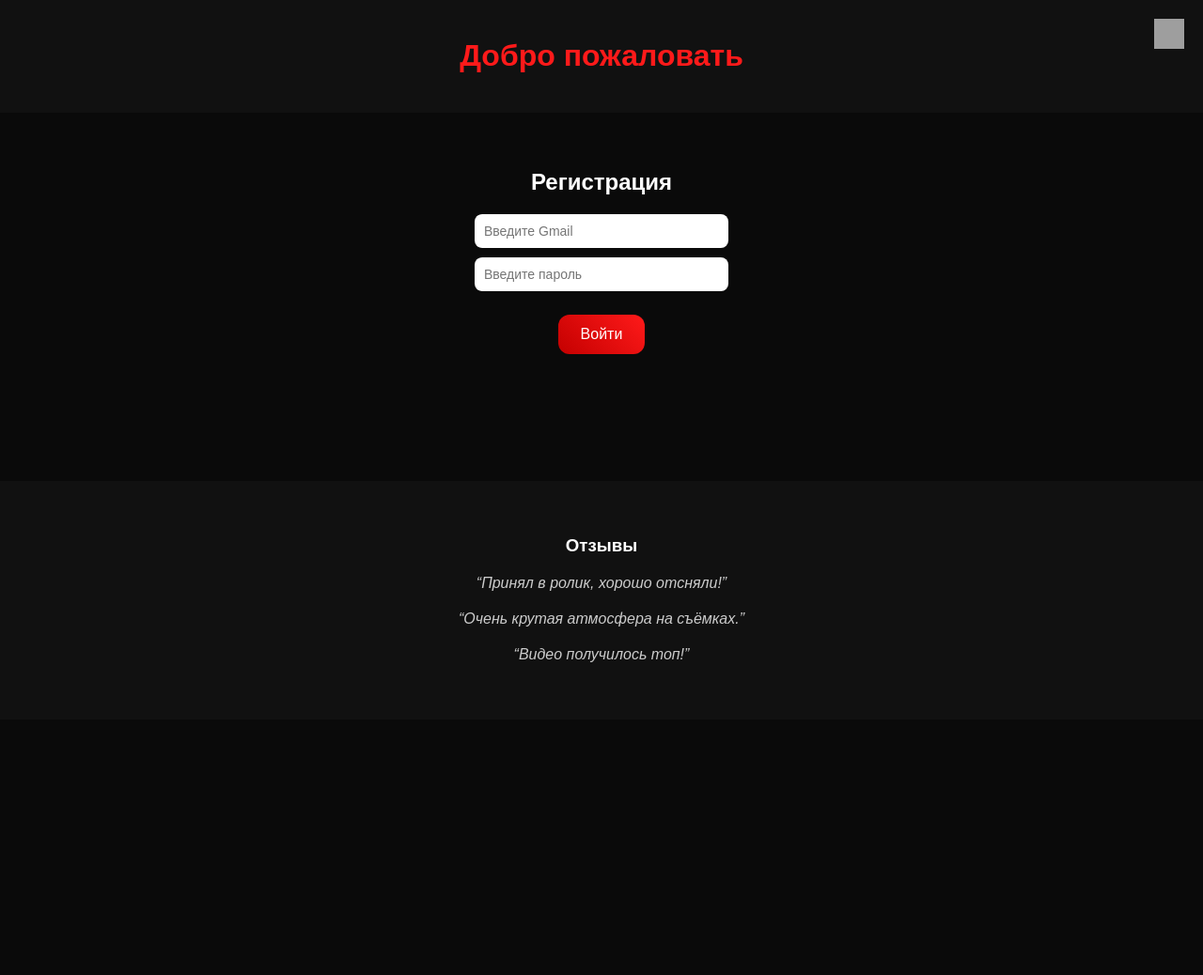
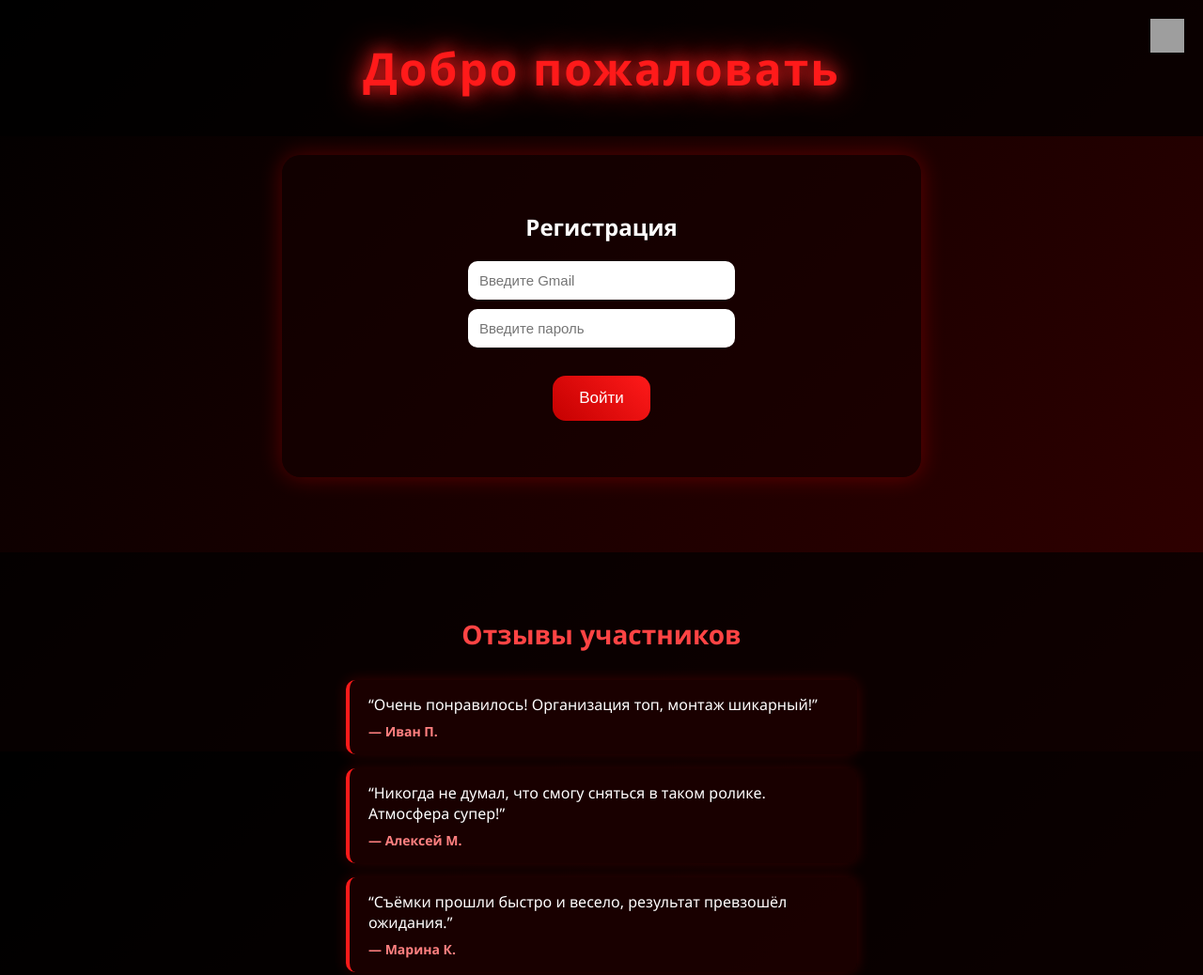
Before and after one commit to KA71337/8class-chat, a plain HTML site: page index.html in a window 1280 px wide. Shown: the top 1038 px of the page at 94% size. Before the commit the page ends 800 px from the top, so only its background shows below. Drawn offline with Linux system fonts and the light colour scheme; grey boxes are pictures that could not be loaded.

Commit message:
Update index.html

```diff
--- a/index.html
+++ b/index.html
@@ -6,24 +6,44 @@
   <style>
     body {
       margin: 0;
-      font-family: Arial, sans-serif;
-      background: #0a0a0a;
+      font-family: 'Segoe UI', Arial, sans-serif;
+      background: linear-gradient(135deg, #000000, #1a0000, #330000);
+      background-attachment: fixed;
       color: #fff;
       text-align: center;
     }
 
     header {
       position: relative;
-      padding: 20px;
-      background: #111;
+      padding: 40px 20px;
+      background: rgba(0, 0, 0, 0.7);
+    }
+
+    header h1 {
+      font-size: 48px;
+      font-weight: 700;
+      color: #ff1a1a;
+      text-shadow: 0 0 15px #ff1a1a, 0 0 30px #b30000;
+      letter-spacing: 2px;
+      margin: 0;
+      animation: glow 2s ease-in-out infinite alternate;
+    }
+
+    @keyframes glow {
+      from {
+        text-shadow: 0 0 15px #ff1a1a, 0 0 30px #b30000;
+      }
+      to {
+        text-shadow: 0 0 25px #ff3333, 0 0 50px #ff0000;
+      }
     }
 
     .youtube-icon {
       position: absolute;
       right: 20px;
       top: 20px;
-      width: 32px;
-      height: 32px;
+      width: 36px;
+      height: 36px;
       cursor: pointer;
       transition: transform 0.3s;
     }
@@ -33,24 +53,29 @@
 
     .container {
       padding: 40px;
+      background: rgba(20, 0, 0, 0.6);
+      margin: 20px auto;
+      border-radius: 20px;
+      max-width: 600px;
+      box-shadow: 0 0 25px rgba(255, 0, 0, 0.3);
     }
 
     input {
       display: block;
       margin: 10px auto;
-      padding: 10px;
+      padding: 12px;
       border: none;
-      border-radius: 8px;
-      width: 250px;
-      font-size: 14px;
+      border-radius: 10px;
+      width: 260px;
+      font-size: 15px;
     }
 
     .btn {
       display: inline-block;
-      margin: 15px;
-      padding: 12px 24px;
-      font-size: 16px;
-      border-radius: 12px;
+      margin: 20px;
+      padding: 14px 28px;
+      font-size: 17px;
+      border-radius: 14px;
       border: none;
       background: linear-gradient(45deg, #c40000, #ff1a1a);
       color: #fff;
@@ -59,7 +84,7 @@
     }
     .btn:hover {
       transform: scale(1.1);
-      box-shadow: 0 0 20px #ff1a1a;
+      box-shadow: 0 0 25px #ff1a1a;
     }
 
     .hidden {
@@ -68,18 +93,34 @@
 
     .reviews {
       margin-top: 80px;
-      background: #111;
+      background: rgba(0, 0, 0, 0.7);
       padding: 40px;
     }
-    .review {
-      margin: 20px 0;
-      font-style: italic;
-      color: #ccc;
+    .reviews h3 {
+      font-size: 28px;
+      color: #ff4444;
+      margin-bottom: 30px;
+    }
+    .review-card {
+      background: rgba(30, 0, 0, 0.8);
+      border-left: 4px solid #ff1a1a;
+      padding: 15px 20px;
+      margin: 15px auto;
+      border-radius: 10px;
+      max-width: 500px;
+      text-align: left;
+      box-shadow: 0 0 15px rgba(255, 0, 0, 0.2);
+    }
+    .review-author {
+      font-weight: bold;
+      color: #ff8080;
+      margin-top: 8px;
+      font-size: 14px;
     }
 
     .telegram-icon {
-      width: 48px;
-      margin-top: 20px;
+      width: 56px;
+      margin-top: 25px;
       cursor: pointer;
       transition: transform 0.3s;
     }
@@ -91,7 +132,7 @@
 <body>
 
   <header>
-    <h1 style="color:#ff1a1a;">Добро пожаловать</h1>
+    <h1>Добро пожаловать</h1>
     <img class="youtube-icon" src="https://cdn-icons-png.flaticon.com/512/1384/1384060.png"
          onclick="window.open('https://www.youtube.com/@luksik_', '_blank')">
   </header>
@@ -123,10 +164,23 @@
   </div>
 
   <div class="reviews">
-    <h3>Отзывы</h3>
-    <div class="review">“Принял в ролик, хорошо отсняли!”</div>
-    <div class="review">“Очень крутая атмосфера на съёмках.”</div>
-    <div class="review">“Видео получилось топ!”</div>
+    <h3>Отзывы участников</h3>
+    <div class="review-card">
+      “Очень понравилось! Организация топ, монтаж шикарный!”
+      <div class="review-author">— Иван П.</div>
+    </div>
+    <div class="review-card">
+      “Никогда не думал, что смогу сняться в таком ролике. Атмосфера супер!”
+      <div class="review-author">— Алексей М.</div>
+    </div>
+    <div class="review-card">
+      “Съёмки прошли быстро и весело, результат превзошёл ожидания.”
+      <div class="review-author">— Марина К.</div>
+    </div>
+    <div class="review-card">
+      “Команда помогла со всем, даже с установкой модов. Огромное спасибо!”
+      <div class="review-author">— Дмитрий Л.</div>
+    </div>
   </div>
 
   <script>
```
